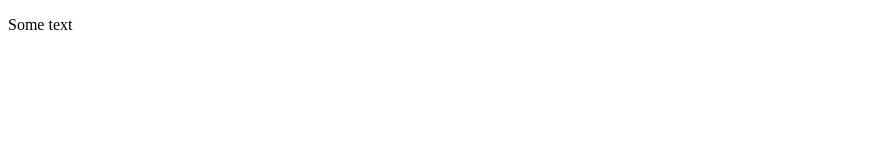
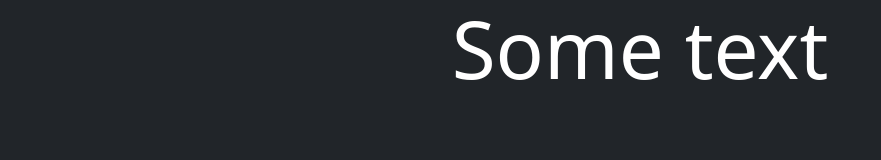
Before and after one commit to PaulinaKiendys/js-clock, a plain HTML site: page index.html in a window 1280 px wide. Shown: the whole page, without its empty margins (0-881 px from the left). Drawn offline with nearby package versions, Linux system fonts and the light colour scheme.

Commit message:
Added Bootstrap.

```diff
--- a/index.html
+++ b/index.html
@@ -5,13 +5,17 @@
     <meta http-equiv="X-UA-Compatible" content="IE=edge">
     <meta name="viewport" content="width=device-width, initial-scale=1.0">
 
+    <!-- Bootstrap 5.1 -->
+    <link href="https://cdn.jsdelivr.net/npm/bootstrap@5.1.3/dist/css/bootstrap.min.css" rel="stylesheet" integrity="sha384-1BmE4kWBq78iYhFldvKuhfTAU6auU8tT94WrHftjDbrCEXSU1oBoqyl2QvZ6jIW3" crossorigin="anonymous">
+
     <!-- Styles -->
     <link rel="stylesheet" href="style.css">
 
     <title>Clock</title>
 </head>
-<body>
-    <p>Some text</p>
+<body class="bg-dark text-white">
+    <div class="container"></div>
+        <p class="display-1 text-center">Some text</p>
 
     <!-- Scripts -->
     <script src="script.js"></script>
```
